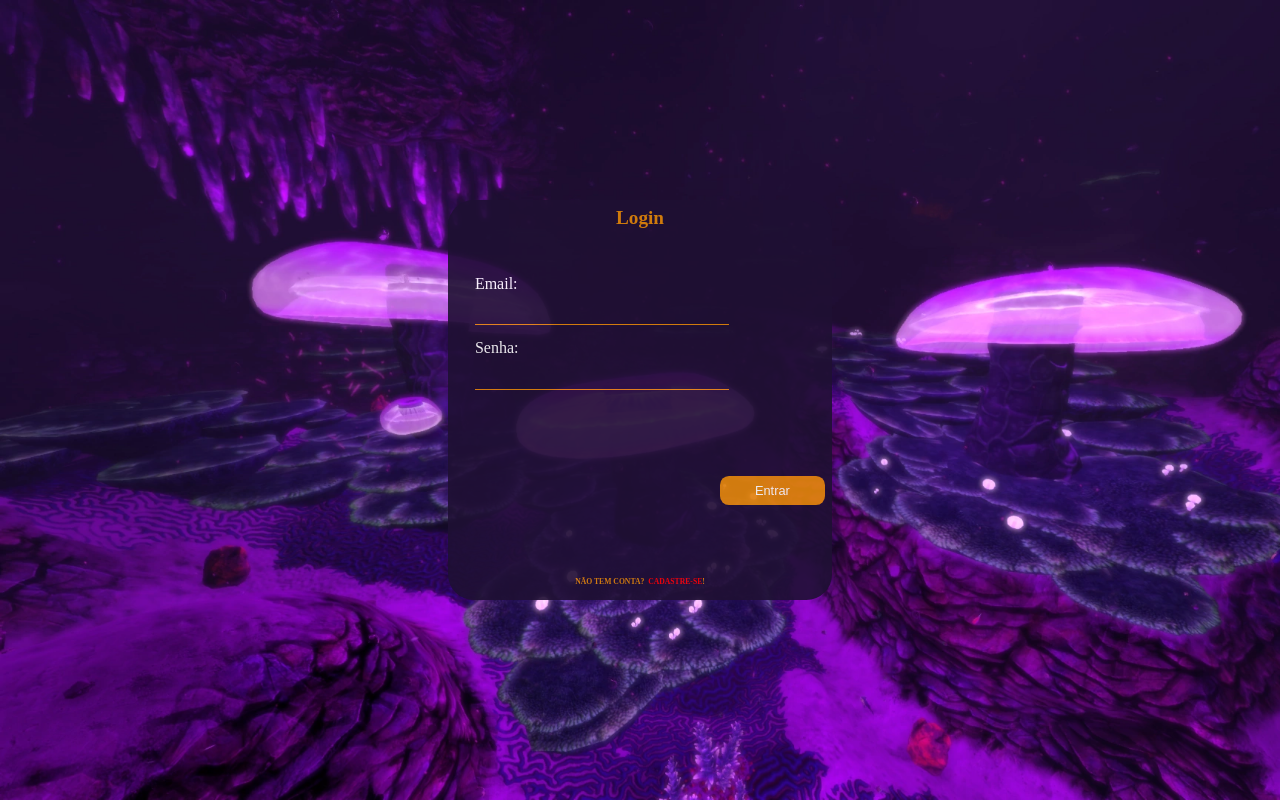
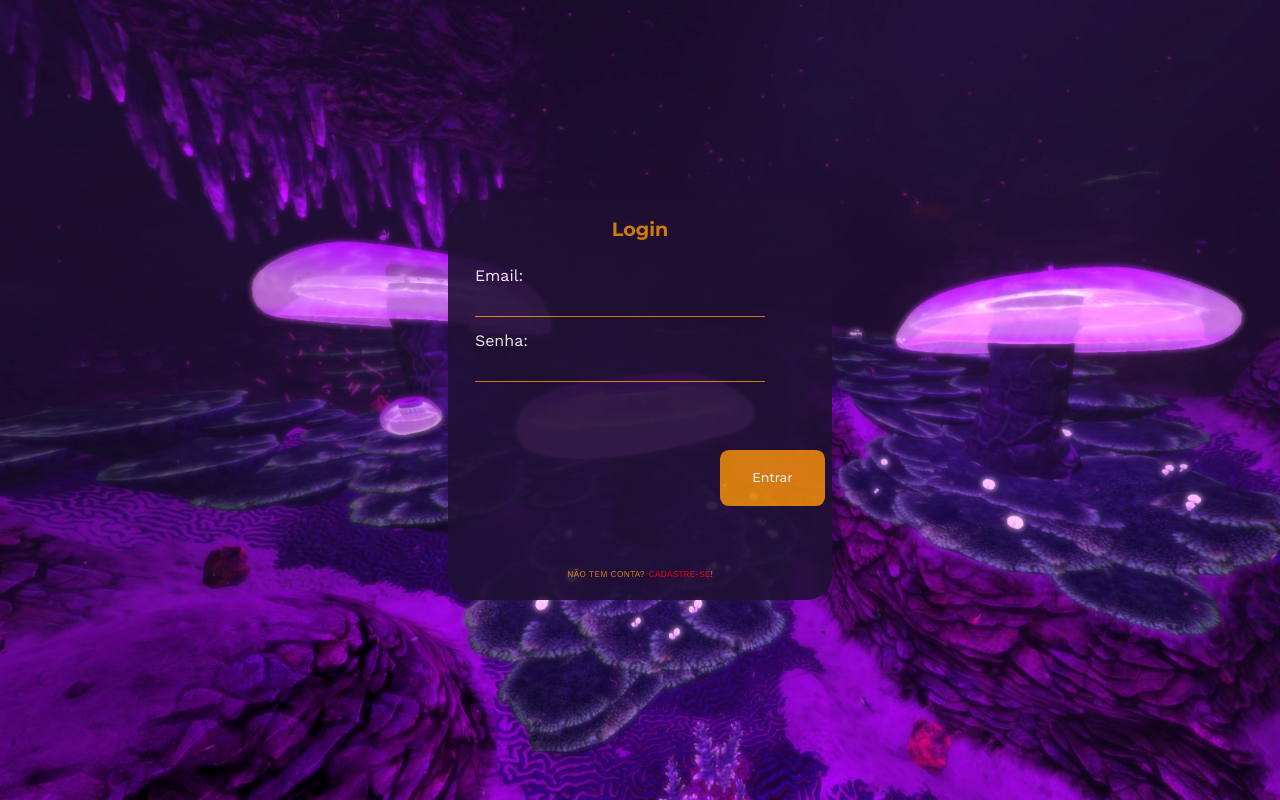
Before and after one commit to gabriella-roman/Projeto-Individual, a plain HTML site: page SITE/LOGIN/Página Login.html in a window 1280 px wide. Drawn offline with nearby package versions, Linux system fonts and the light colour scheme.

Commit message:
Modificando Páginas

```diff
--- a/SITE/CADASTRO/style.css
+++ b/SITE/CADASTRO/style.css
@@ -1,5 +1,9 @@
+@import url('https://fonts.googleapis.com/css2?family=Work+Sans:wght@100;200;300;400;500;600;700;800;900&display=swap');
+@import url('https://fonts.googleapis.com/css2?family=Montserrat:wght@100;200;300;400;500;600;700;800;900&display=swap');
+
 body {
     margin: 0;
+    padding: 0;
     width: 100%;
     height: 100vh;
 }
@@ -19,7 +23,7 @@ body {
     background-color: #1F1033;
     opacity: 90%;
     width: 30%;
-    height: 50%;
+    height: 80%;
     flex-direction: column;
     border-radius: 2vmax;
 }
@@ -32,26 +36,30 @@ body {
     font-size: 1.5vmax;
     font-weight: 700;
     color: #E48709;
+    font-family: 'Montserrat', sans-serif;
+    margin-top: 3%;
 }
 
 .inputsParaCadastro{
     display: flex;
     height: 80%;
     color: white;
-    gap: 5%;
+    gap: 4%;
     flex-direction: column;
     margin-left: 7%;
-    margin-top: 4%;
+    margin-top: 5%;
+    font-family: 'Work Sans', sans-serif;
 }
 
 input {
     background-color: #1f103300;
     border: 0;
     border-bottom:1px #E48709 solid;
-    width: 70%;
+    width: 80%;
     font-size: 1vmax;
     outline: none;
     color: white;
+    font-family: 'Work Sans', sans-serif;
 }
 
 .baixo{
@@ -59,15 +67,17 @@ input {
     height: 10%;
     justify-content: center;
     align-items: center;
-    font-size: 0.6vmax;
-    font-weight: 700;
+    font-size: 0.7vmax;
+    font-weight: 400;
     color: #E48709;
+    font-family: 'Work Sans', sans-serif;
 }
 .botao{
     display: flex;
     justify-content: end;
     margin-right: 2%;
-    height: 10%;
+    height: 12%;
+    margin-top: 12%;
 }
 
 #buttonCadastrar{
@@ -83,6 +93,7 @@ input {
     border: 0;
     border-radius: 0.7vmax;
     cursor: pointer;
+    font-family: 'Montserrat', sans-serif;
 }
 
 #palavraLogin{
--- a/SITE/HABITAT/style.css
+++ b/SITE/HABITAT/style.css
@@ -1,7 +1,12 @@
+@import url('https://fonts.googleapis.com/css2?family=Work+Sans:wght@100;200;300;400;500;600;700;800;900&display=swap');
+
+@import url('https://fonts.googleapis.com/css2?family=Montserrat:wght@100;200;300;400;500;600;700;800;900&display=swap');
+
 body {
     margin: 0;
     width: 100%;
     height: 100vh;
+    font-family: 'Work Sans', sans-serif;
 }
 
 .banner {
@@ -140,6 +145,7 @@ body {
     position: absolute;
     top: 90%;
     left: 5%;
+    font-family: 'Work Sans', sans-serif;
 }
 
 #botaoPosterior{
@@ -147,6 +153,7 @@ body {
     position: absolute;
     top: 90%;
     right: 5%;
+    font-family: 'Work Sans', sans-serif;
 }
 
 button {
--- a/SITE/HOME/style.css
+++ b/SITE/HOME/style.css
@@ -1,7 +1,12 @@
+@import url('https://fonts.googleapis.com/css2?family=Work+Sans:wght@100;200;300;400;500;600;700;800;900&display=swap');
+
+@import url('https://fonts.googleapis.com/css2?family=Montserrat:wght@100;200;300;400;500;600;700;800;900&display=swap');
+
 body {
     margin: 0;
     width: 100%;
     height: 100vh;
+    font-family: 'Work Sans', sans-serif;
 }
 
 .banner {
@@ -171,6 +176,7 @@ body {
 
 #tituloBanner{
     font-size: 2vmax;
+    font-weight: 800;
     color: #E48709;
 }
 
--- a/SITE/LOGIN/Página Login.html
+++ b/SITE/LOGIN/Página Login.html
@@ -15,7 +15,7 @@
                 Email:
                 <input type="text" id="input_nome">
                 Senha:
-                <input type="text" id="input_nome">
+                <input type="password" type="text" id="input_nome">
                 <div class="botao"><button id="buttonEntrar" onclick="entrar()">Entrar</button></div>
             </div>
             <div class="baixo">NÃO TEM CONTA?<span id="palavraCadastre-se">CADASTRE-SE</span> !</div>
--- a/SITE/LOGIN/style.css
+++ b/SITE/LOGIN/style.css
@@ -1,5 +1,9 @@
+@import url('https://fonts.googleapis.com/css2?family=Work+Sans:wght@100;200;300;400;500;600;700;800;900&display=swap');
+@import url('https://fonts.googleapis.com/css2?family=Montserrat:wght@100;200;300;400;500;600;700;800;900&display=swap');
+
 body {
     margin: 0;
+    padding: 0;
     width: 100%;
     height: 100vh;
 }
@@ -32,6 +36,8 @@ body {
     font-size: 1.5vmax;
     font-weight: 700;
     color: #E48709;
+    font-family: 'Montserrat', sans-serif;
+    margin-top: 3%;
 }
 
 .inputsParaEntrar{
@@ -41,34 +47,37 @@ body {
     gap: 5%;
     flex-direction: column;
     margin-left: 7%;
-    margin-top: 10%;
+    margin-top: 5%;
+    font-family: 'Work Sans', sans-serif;
 }
 
 input {
     background-color: #1f103300;
     border: 0;
     border-bottom:1px #E48709 solid;
-    width: 70%;
+    width: 80%;
     font-size: 1vmax;
     outline: none;
     color: white;
+    font-family: 'Work Sans', sans-serif;
 }
 
 .baixo{
     display: flex;
-    height: 10%;
+    height: 15%;
     justify-content: center;
     align-items: center;
-    font-size: 0.6vmax;
-    font-weight: 700;
+    font-size: 0.7vmax;
+    font-weight: 400;
     color: #E48709;
+    font-family: 'Work Sans', sans-serif;
 }
 .botao{
     display: flex;
     justify-content: end;
     margin-right: 2%;
-    height: 10%;
-    margin-top: 20%;
+    height: 20%;
+    margin-top: 15%;
 }
 
 #buttonEntrar{
@@ -84,6 +93,7 @@ input {
     border: 0;
     border-radius: 0.7vmax;
     cursor: pointer;
+    font-family: 'Montserrat', sans-serif;
 }
 
 #palavraCadastre-se{
```
Also changed, not shown: SITE/LEVIATHANS/leviathans.html (+1 -1 lines), SITE/LEVIATHANS/style.css (+23 -20 lines).
